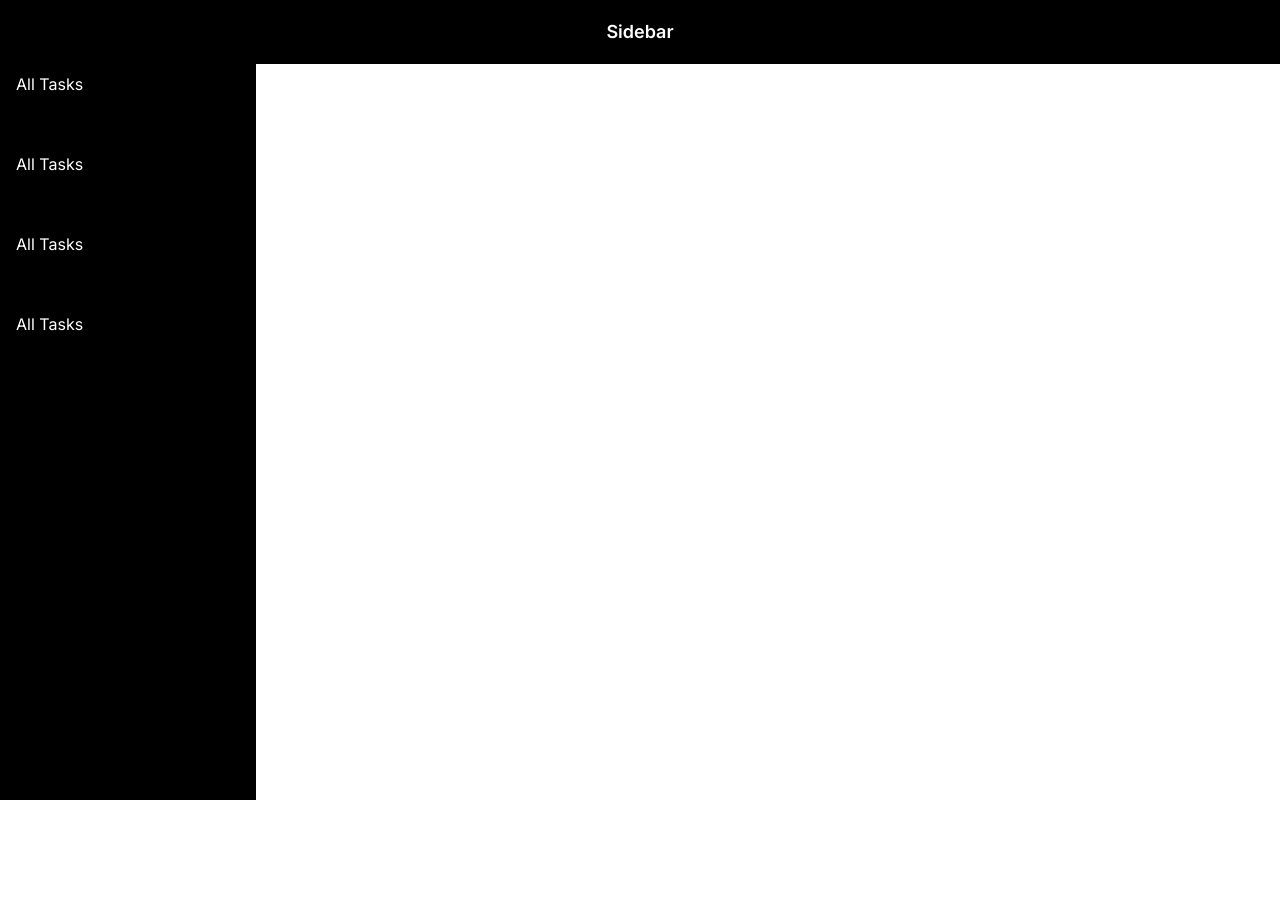
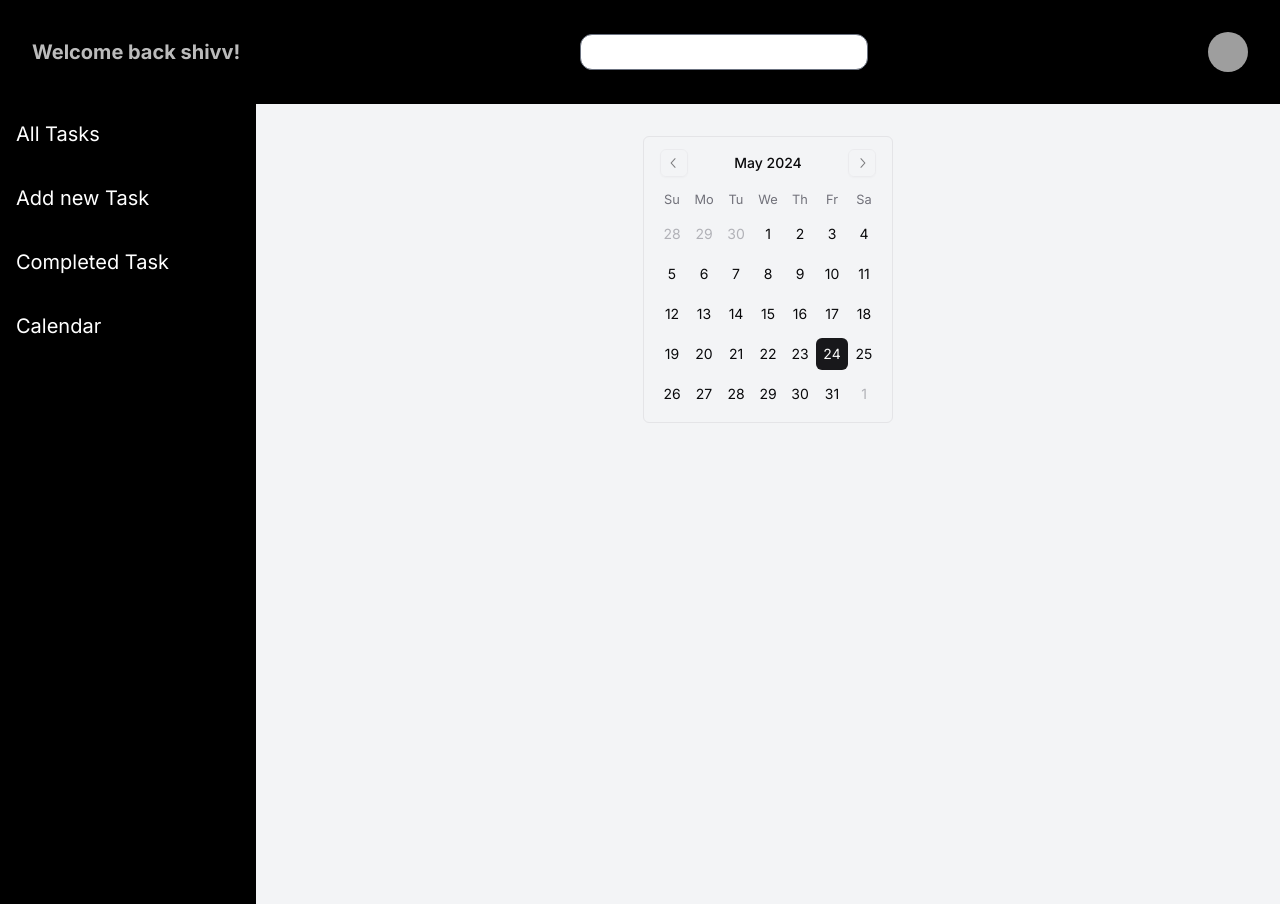
Before and after one commit to shivpratikhande/SUD_intern, a Next.js app in the folder my-app/: page /home in a window 1280 px wide. Before the commit the page ends 800 px from the top, so only its background shows below. Built offline with nearby package versions, Linux system fonts and the light colour scheme; grey boxes are pictures that could not be loaded.

Commit message:
sidebar wworking smoothly

```diff
--- a/my-app/app/pages/Home.tsx
+++ b/my-app/app/pages/Home.tsx
@@ -1,11 +1,14 @@
 import Cover from '@/components/Cover'
 import Sidebar from '@/components/Sidebar'
+import Top from '@/components/Top'
 import React from 'react'
 
 function Home() {
     return (
         <div>
+            <Top/>
             <Sidebar />
+
 
         </div>
     )
--- a/my-app/components/Sidebar.tsx
+++ b/my-app/components/Sidebar.tsx
@@ -1,29 +1,63 @@
-import React from 'react'
+"use client"
+import React, { useState } from 'react';
+import { Calendar } from './ui/calendar';
 
 function Sidebar() {
+  const [date, setDate] = useState<Date | undefined>(new Date());
+  const [selectedLink, setSelectedLink] = useState<string | null>(null);
+
+  function handleClick(linkName: string) {
+    setSelectedLink(linkName);
+  }
+
   return (
     <div className="flex h-screen">
-        <div className="flex flex-col  -500">
-          <div className="flex items-center justify-center h-16  w-screen bg-black text-white">
-            <span className="text-lg font-semibold">Sidebar</span>
-          </div>
-
-          <div className="flex flex-col flex-1 overflow-y-auto w-64 gap-10 bg-black">
-            <a href="#" className="py-2 px-4  text-white hover:bg-white hover:text-black hover:rounded-lg ">All Tasks</a>
-            <a href="#" className="py-2 px-4  text-white hover:bg-white hover:text-black">All Tasks</a>
-            <a href="#" className="py-2 px-4  text-white hover:bg-white hover:text-black">All Tasks</a>
-            <a href="#" className="py-2 px-4  text-white hover:bg-white hover:text-black">All Tasks</a>
+      <div className="flex flex-col">
+        <div className="flex flex-col flex-1 overflow-y-auto w-64 text-xl gap-5 py-2 bg-black">
+          <a
+            href="#"
+            className={`py-2 px-4 ${selectedLink === 'allTasks' ? 'bg-white text-black' : 'text-white'} hover:bg-white hover:text-black hover:rounded-lg transition duration-500 rounded-lg`}
+            onClick={() => handleClick('allTasks')}
+          >
+            All Tasks
+          </a>
+          <a
+            href="#"
+            className={`py-2 px-4 ${selectedLink === 'addTask' ? 'bg-white text-black' : 'text-white'} hover:bg-white hover:text-black hover:rounded-lg transition duration-500 rounded-lg`}
+            onClick={() => handleClick('addTask')}
+          >
+            Add new Task
+          </a>
+          <a
+            href="#"
+            className={`py-2 px-4 ${selectedLink === 'completedTask' ? 'bg-white text-black' : 'text-white'} hover:bg-white hover:text-black hover:rounded-lg transition duration-500 rounded-lg`}
+            onClick={() => handleClick('completedTask')}
+          >
+            Completed Task
+          </a>
+          <a
+            href="#"
+            className={`py-2 px-4 ${selectedLink === 'calendar' ? 'bg-white text-black' : 'text-white'} hover:bg-white hover:text-black hover:rounded-lg transition duration-500 rounded-lg`}
+            onClick={() => handleClick('calendar')}
+          >
+            Calendar
+          </a>
           {/* Add more sidebar items as needed */}
         </div>
       </div>
-
       {/* Main content */}
       <div className="flex-1 bg-gray-100">
-          {/* Main content goes here */}
+        <div className='flex justify-center my-8'>
+          <Calendar
+            mode="single"
+            selected={date}
+            onSelect={setDate}
+            className="rounded-md border"
+          />
+        </div>
       </div>
     </div>
   );
-  };
+}
 
-
-export default Sidebar
+export default Sidebar;
--- /dev/null
+++ b/my-app/components/Top.tsx
@@ -0,0 +1,28 @@
+import React from 'react'
+import { Avatar, AvatarFallback, AvatarImage } from "@/components/ui/avatar"
+
+
+function Top() {
+    return (
+        <div>
+            <div className=" bg-black items-center text-white flex justify-between p-8">
+
+                <div >
+                    <h1 className=' text-xl font-bold animate-pulse'>Welcome back shivv!</h1>
+                </div>
+                <div className=' '>
+                    <input type="text" className=' p-1 w-72 rounded-xl h-9 text-black px-3 border border-gray-500' />
+                </div>
+                <div>
+                    <Avatar>
+                        <AvatarImage src="https://github.com/shadcn.png" />
+                    </Avatar>
+
+                </div>
+
+            </div>
+        </div>
+    )
+}
+
+export default Top
--- /dev/null
+++ b/my-app/components/ui/calendar.tsx
@@ -0,0 +1,72 @@
+"use client"
+
+import * as React from "react"
+import { ChevronLeftIcon, ChevronRightIcon } from "@radix-ui/react-icons"
+import { DayPicker } from "react-day-picker"
+
+import { cn } from "@/lib/utils"
+import { buttonVariants } from "@/components/ui/button"
+
+export type CalendarProps = React.ComponentProps<typeof DayPicker>
+
+function Calendar({
+  className,
+  classNames,
+  showOutsideDays = true,
+  ...props
+}: CalendarProps) {
+  return (
+    <DayPicker
+      showOutsideDays={showOutsideDays}
+      className={cn("p-3", className)}
+      classNames={{
+        months: "flex flex-col sm:flex-row space-y-4 sm:space-x-4 sm:space-y-0",
+        month: "space-y-4",
+        caption: "flex justify-center pt-1 relative items-center",
+        caption_label: "text-sm font-medium",
+        nav: "space-x-1 flex items-center",
+        nav_button: cn(
+          buttonVariants({ variant: "outline" }),
+          "h-7 w-7 bg-transparent p-0 opacity-50 hover:opacity-100"
+        ),
+        nav_button_previous: "absolute left-1",
+        nav_button_next: "absolute right-1",
+        table: "w-full border-collapse space-y-1",
+        head_row: "flex",
+        head_cell:
+          "text-muted-foreground rounded-md w-8 font-normal text-[0.8rem]",
+        row: "flex w-full mt-2",
+        cell: cn(
+          "relative p-0 text-center text-sm focus-within:relative focus-within:z-20 [&:has([aria-selected])]:bg-accent [&:has([aria-selected].day-outside)]:bg-accent/50 [&:has([aria-selected].day-range-end)]:rounded-r-md",
+          props.mode === "range"
+            ? "[&:has(>.day-range-end)]:rounded-r-md [&:has(>.day-range-start)]:rounded-l-md first:[&:has([aria-selected])]:rounded-l-md last:[&:has([aria-selected])]:rounded-r-md"
+            : "[&:has([aria-selected])]:rounded-md"
+        ),
+        day: cn(
+          buttonVariants({ variant: "ghost" }),
+          "h-8 w-8 p-0 font-normal aria-selected:opacity-100"
+        ),
+        day_range_start: "day-range-start",
+        day_range_end: "day-range-end",
+        day_selected:
+          "bg-primary text-primary-foreground hover:bg-primary hover:text-primary-foreground focus:bg-primary focus:text-primary-foreground",
+        day_today: "bg-accent text-accent-foreground",
+        day_outside:
+          "day-outside text-muted-foreground opacity-50  aria-selected:bg-accent/50 aria-selected:text-muted-foreground aria-selected:opacity-30",
+        day_disabled: "text-muted-foreground opacity-50",
+        day_range_middle:
+          "aria-selected:bg-accent aria-selected:text-accent-foreground",
+        day_hidden: "invisible",
+        ...classNames,
+      }}
+      components={{
+        IconLeft: ({ ...props }) => <ChevronLeftIcon className="h-4 w-4" />,
+        IconRight: ({ ...props }) => <ChevronRightIcon className="h-4 w-4" />,
+      }}
+      {...props}
+    />
+  )
+}
+Calendar.displayName = "Calendar"
+
+export { Calendar }
--- a/my-app/package.json
+++ b/my-app/package.json
@@ -14,8 +14,10 @@
     "@radix-ui/react-slot": "^1.0.2",
     "class-variance-authority": "^0.7.0",
     "clsx": "^2.1.1",
+    "date-fns": "^3.6.0",
     "next": "14.2.3",
     "react": "^18",
+    "react-day-picker": "^8.10.1",
     "react-dom": "^18",
     "tailwind-merge": "^2.3.0",
     "tailwindcss-animate": "^1.0.7"
```
Also changed, not shown: 1 other file (tests, documents, lock files or other folders). Lines whose indentation alone changed are shown as unchanged.
